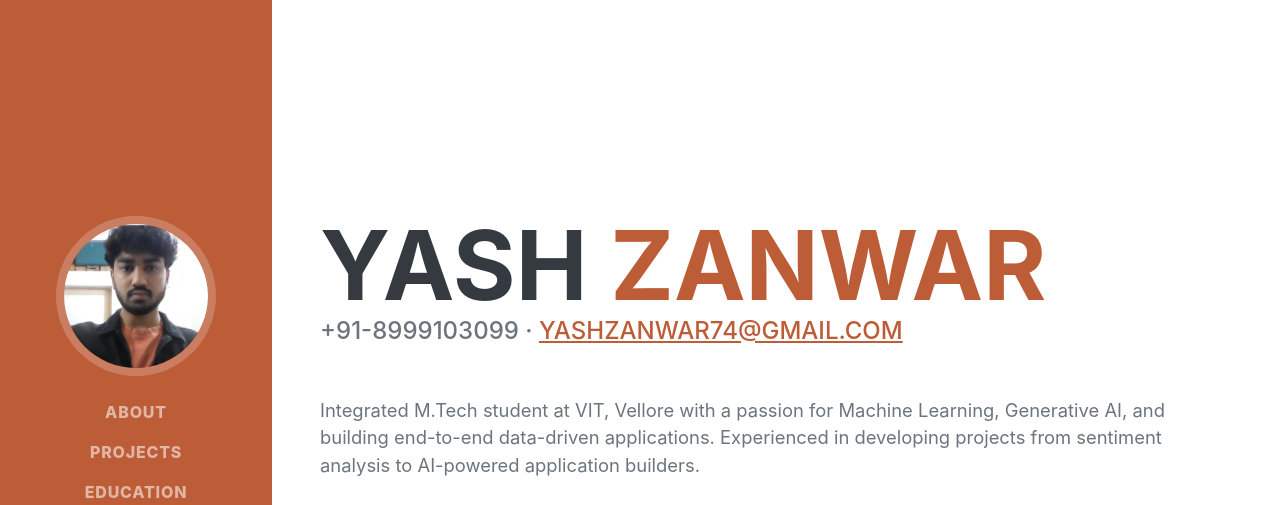
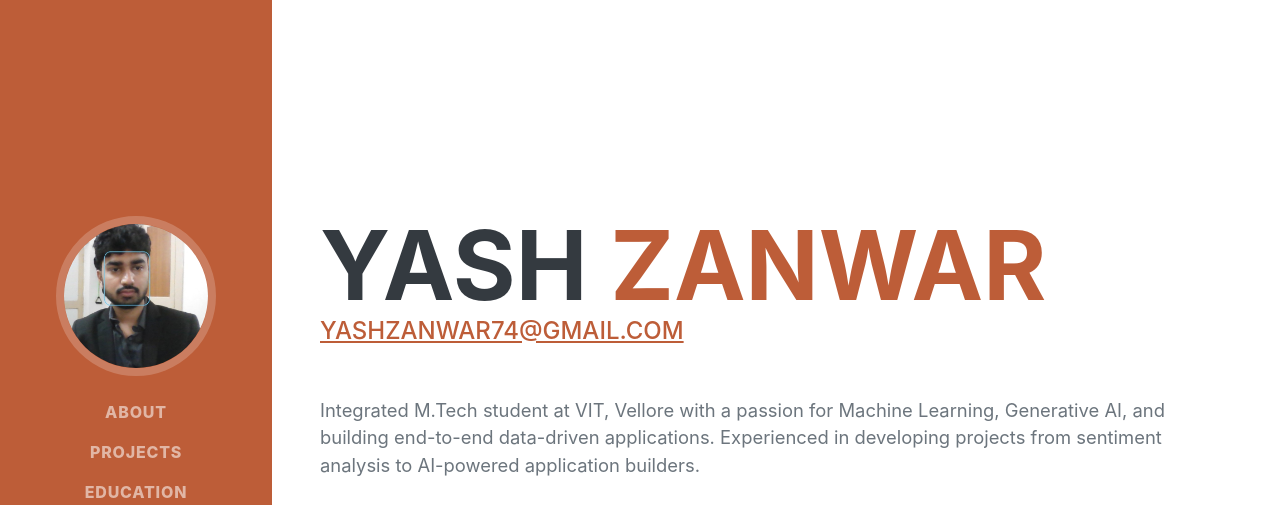
Before and after one commit to Yaxh8074/MyPortfolio, a website: page index.html in a window 1280 px wide. Shown: the top 505 px of the page. Drawn offline with nearby package versions, Linux system fonts and the light colour scheme; a web font is replaced by a local one.

Commit message:
Initial commit -4

```diff
--- a/index.html
+++ b/index.html
@@ -20,7 +20,7 @@
         <nav class="navbar navbar-expand-lg navbar-dark bg-primary fixed-top" id="sideNav">
             <a class="navbar-brand js-scroll-trigger" href="#page-top">
                 <span class="d-block d-lg-none">Yash Zanwar</span>
-                <span class="d-none d-lg-block"><img class="img-fluid img-profile rounded-circle mx-auto mb-2" src="assets/img/profile.jpg" alt="Profile Picture of Yash Zanwar" /></span>
+                <span class="d-none d-lg-block"><img class="img-fluid img-profile rounded-circle mx-auto mb-2" src="assets/img/profile1.jpg" alt="Profile Picture of Yash Zanwar" /></span>
             </a>
             <button class="navbar-toggler" type="button" data-bs-toggle="collapse" data-bs-target="#navbarResponsive" aria-controls="navbarResponsive" aria-expanded="false" aria-label="Toggle navigation"><span class="navbar-toggler-icon"></span></button>
             <div class="collapse navbar-collapse" id="navbarResponsive">
@@ -43,7 +43,6 @@
                         <span class="text-primary">Zanwar</span>
                     </h1>
                     <div class="subheading mb-5">
-                        +91-8999103099 ·
                         <a href="mailto:yashzanwar74@gmail.com">yashzanwar74@gmail.com</a>
                     </div>
                     <p class="lead mb-5">Integrated M.Tech student at VIT, Vellore with a passion for Machine Learning, Generative AI, and building end-to-end data-driven applications. Experienced in developing projects from sentiment analysis to AI-powered application builders.</p>
```
Also changed, not shown: dist/assets/img/Profile.jpg (deleted), dist/assets/img/favicon.ico (deleted), dist/assets/img/profile1.jpg (deleted), 1 other file.
